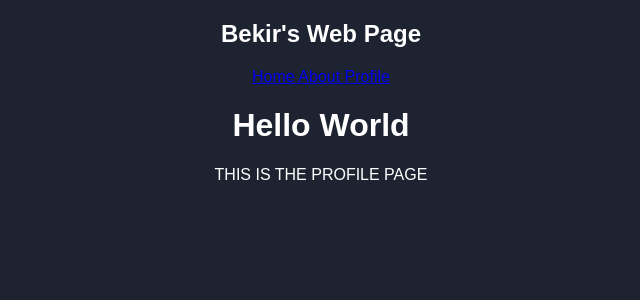
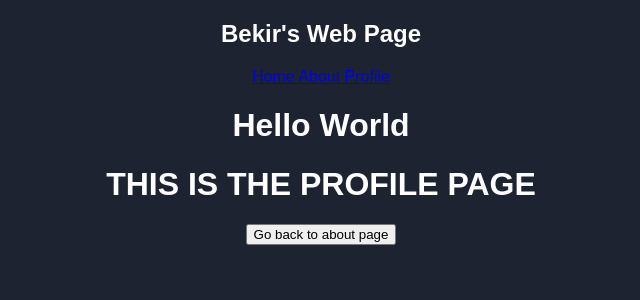
Before and after one commit to Bskasan/React_Practises, a React (Create React App) app in the folder My-Practises/react-routes/: page /profile in a window 1280 px wide. Shown: the top 300 px of the page, without its empty margins (319-959 px from the left). Built offline with nearby package versions, Linux system fonts and the light colour scheme.

Commit message:
buttons added

```diff
--- a/My-Practises/react-routes/src/pages/About.jsx
+++ b/My-Practises/react-routes/src/pages/About.jsx
@@ -1,6 +1,8 @@
 import React from "react";
+import { useNavigate } from "react-router-dom";
 
 const About = () => {
+  let navigate = useNavigate();
   return (
     <div>
       <h1>THIS IS ABOUT PAGE</h1>
@@ -13,6 +15,13 @@ const About = () => {
         mastering HTML, CSS, JavaScript, and React. Ready to bring my passion
         and skills to a new challenge as a front-end web developer.
       </p>
+      <button
+        onClick={() => {
+          navigate("/");
+        }}
+      >
+        ...Go to Home Page...
+      </button>
     </div>
   );
 };
--- a/My-Practises/react-routes/src/pages/Profile.jsx
+++ b/My-Practises/react-routes/src/pages/Profile.jsx
@@ -1,7 +1,20 @@
 import React from "react";
+import { useNavigate } from "react-router-dom";
 
 const Profile = () => {
-  return <div>THIS IS THE PROFILE PAGE</div>;
+  let navigate = useNavigate();
+  return (
+    <div>
+      <h1>THIS IS THE PROFILE PAGE</h1>
+      <button
+        onClick={() => {
+          navigate("/about");
+        }}
+      >
+        Go back to about page
+      </button>
+    </div>
+  );
 };
 
 export default Profile;
```
